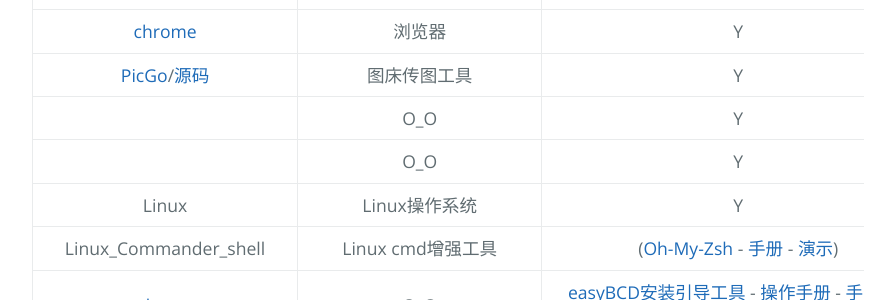
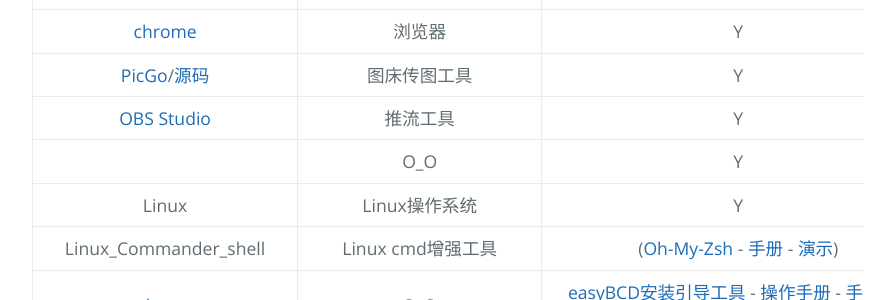
Before and after one commit to AmbroseRen/test, a Jekyll site: the page built from Data/InstallPackage/Tools.md, in a window 1280 px wide and 900 px high, scrolled down 1675 px. Shown: the part 154-454 px from the top of the window, without its empty margins (192-1087 px from the left). Built offline with Jekyll 4.4.1, drawn with Linux system fonts in a browser that asks for light colours; our own code applies the rules of GitHub Pages for plain Markdown files; the repository's description, which GitHub fills in, is left out.

Commit message:
Update Tools.md

```diff
--- a/Data/InstallPackage/Tools.md
+++ b/Data/InstallPackage/Tools.md
@@ -40,7 +40,7 @@
 | [rescuetime](https://www.rescuetime.com/get_rescuetime) | 时间管理-网络浏览时间资源分析工具(一般吧) | Y |
 | [chrome](https://www.google.com/chrome/) | 浏览器 | Y |
 | [PicGo](https://molunerfinn.com/PicGo/)/[源码](https://github.com/Molunerfinn/PicGo) | 图床传图工具 | Y |
-| []() | O_O | Y |
+| [OBS Studio](https://obsproject.com/) | 推流工具 | Y |
 | []() | O_O | Y |
 | Linux | Linux操作系统 | Y |
 | Linux_Commander_shell | Linux cmd增强工具 | ([Oh-My-Zsh](https://blog.csdn.net/ishellhub/article/details/82381734) - [手册](https://blog.csdn.net/lxn9492878lbl/article/details/80795413) - [演示](https://github.com/shellhub/blog/issues/25)) |
```
